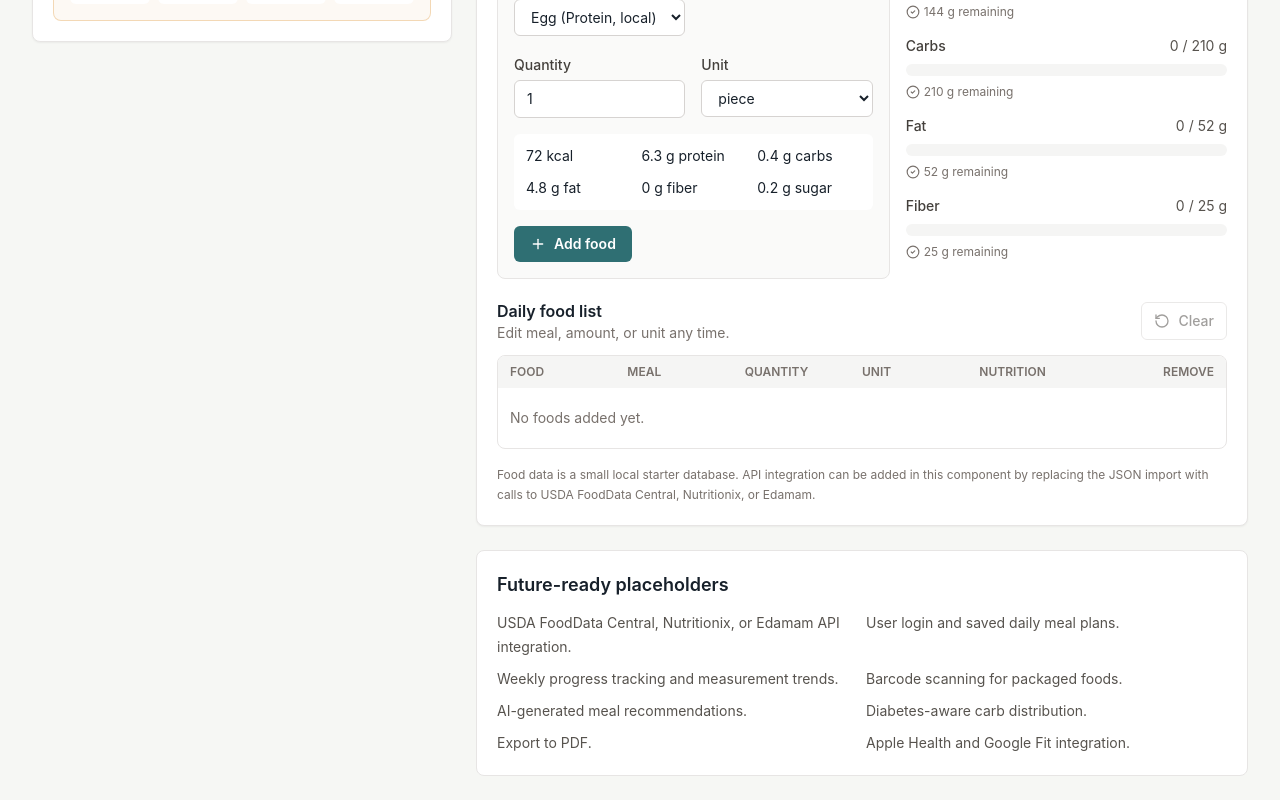
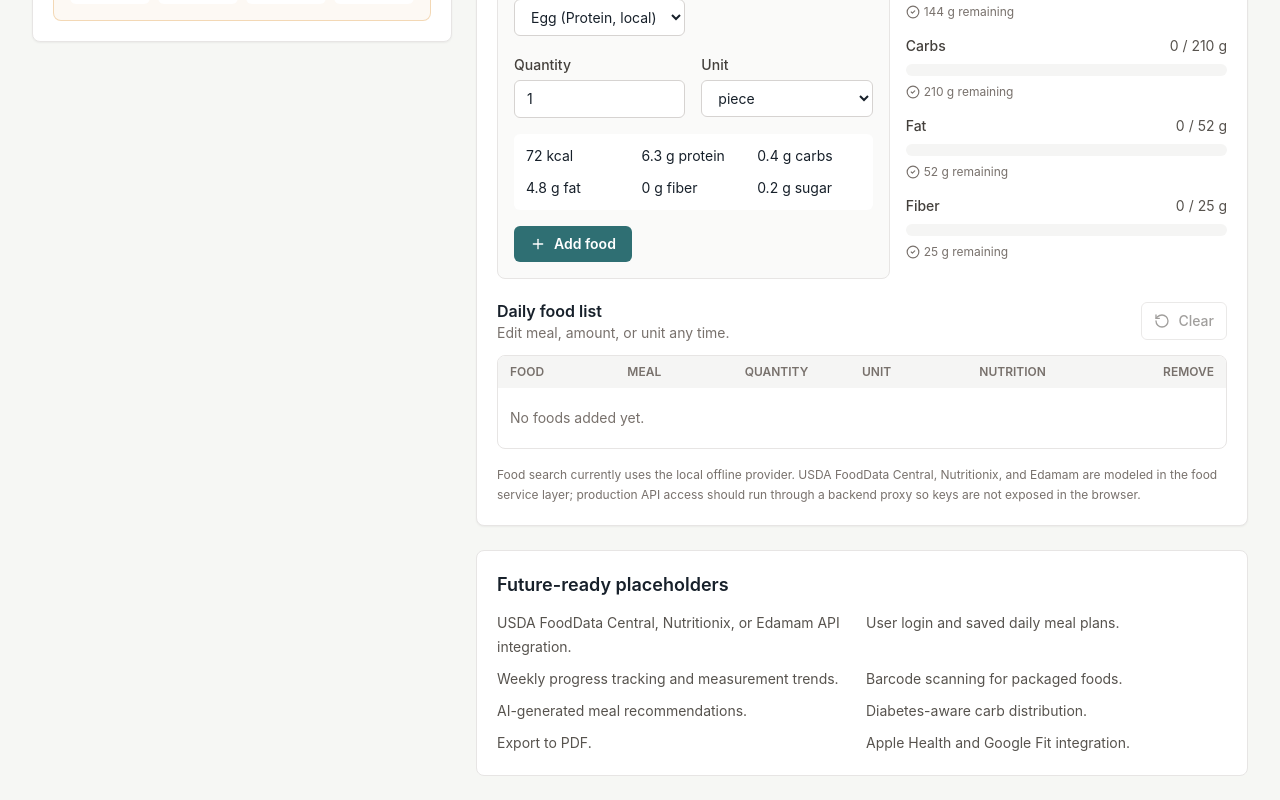
Before and after one commit to lovelyk/Personalized-Nutrition-Planner, a React (Vite) app: page / in a window 1280 px wide. Shown: the part 1406-2206 px from the top of the page. Built offline with nearby package versions, Linux system fonts and the light colour scheme.

Commit message:
Clarify active food data provider note

```diff
--- a/src/components/MealCurator.tsx
+++ b/src/components/MealCurator.tsx
@@ -243,7 +243,7 @@ export default function MealCurator({ plan, dietaryPreference }: MealCuratorProp
       </div>
 
       <p className="mt-4 text-xs leading-5 text-stone-500">
-        Food data is a small local starter database. API integration can be added in this component by replacing the JSON import with calls to USDA FoodData Central, Nutritionix, or Edamam.
+        Food search currently uses the local offline provider. USDA FoodData Central, Nutritionix, and Edamam are modeled in the food service layer; production API access should run through a backend proxy so keys are not exposed in the browser.
       </p>
     </section>
   );
```
